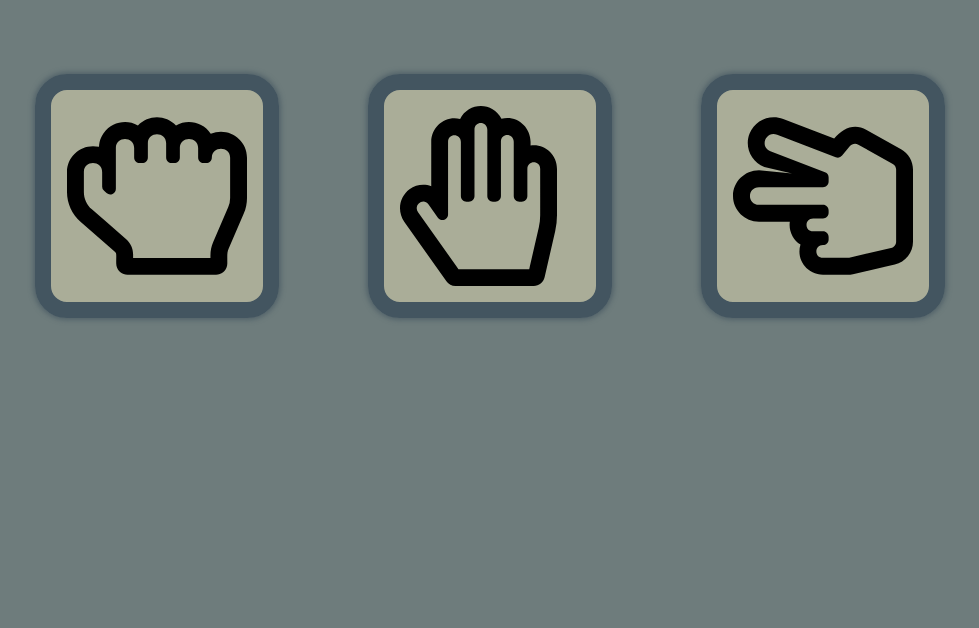
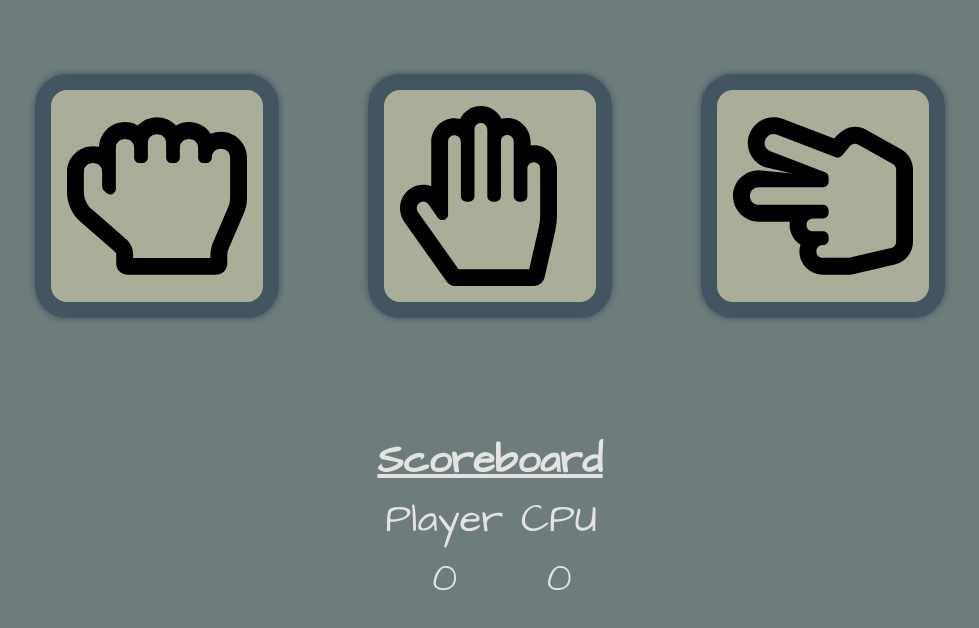
Before and after one commit to kostas-s/rock-paper-scissors, a plain HTML site: page index.html in a window 1280 px wide. Shown: the part 242-870 px from the top of the page, without its empty margins (150-1129 px from the left). Before the commit the page ends 800 px from the top, so only its background shows below. Drawn offline with Linux system fonts and the light colour scheme.

Commit message:
elements complete, adapting logic

```diff
--- a/index.html
+++ b/index.html
@@ -28,6 +28,26 @@
           />
         </div>
       </div>
+      <div class="message"></div>
+      <div class="scoreboard">
+        <table>
+          <thead>
+            <tr>
+              <th colspan="2">Scoreboard</th>
+            </tr>
+          </thead>
+          <tbody>
+            <tr>
+              <td>Player</td>
+              <td>CPU</td>
+            </tr>
+            <tr>
+              <td class="player-score">0</td>
+              <td class="computer-score">0</td>
+            </tr>
+          </tbody>
+        </table>
+      </div>
     </div>
   </body>
 </html>
--- a/mystyle.css
+++ b/mystyle.css
@@ -42,6 +42,22 @@ img {
   margin: auto;
 }
 
+.scoreboard {
+  padding: 2em;
+  display: flex;
+  justify-content: space-around;
+  font-size: 2.5em;
+  text-align: center;
+}
+
+th {
+  text-decoration: underline;
+}
+
+.message {
+  margin: 2em;
+}
+
 @media only screen and (max-width: 768px) {
   .btn {
     height: 45px;
@@ -53,4 +69,7 @@ img {
   h1 {
     font-size: 1.5em;
   }
+  .scoreboard {
+    font-size: 1.6em;
+  }
 }
```
